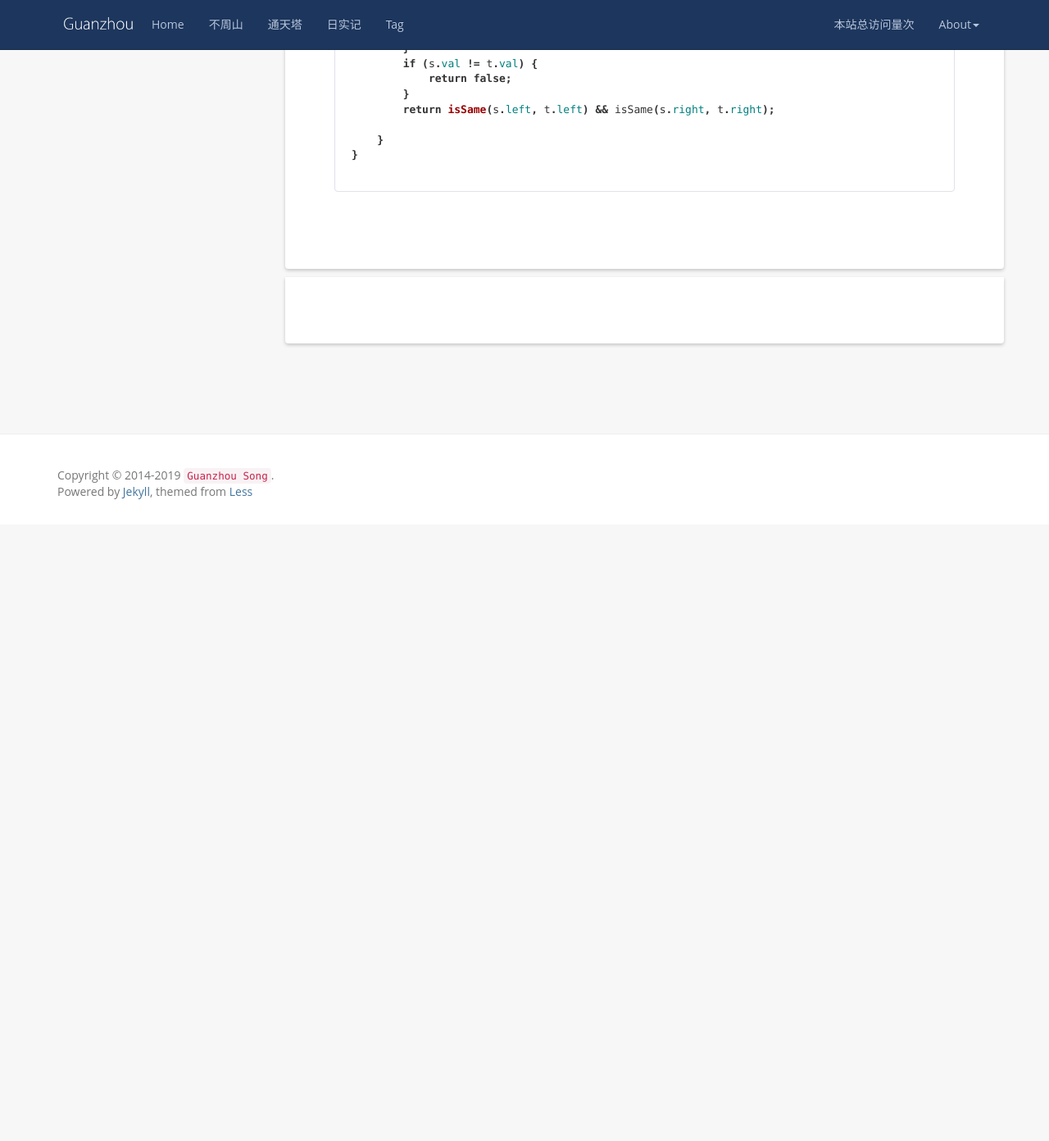
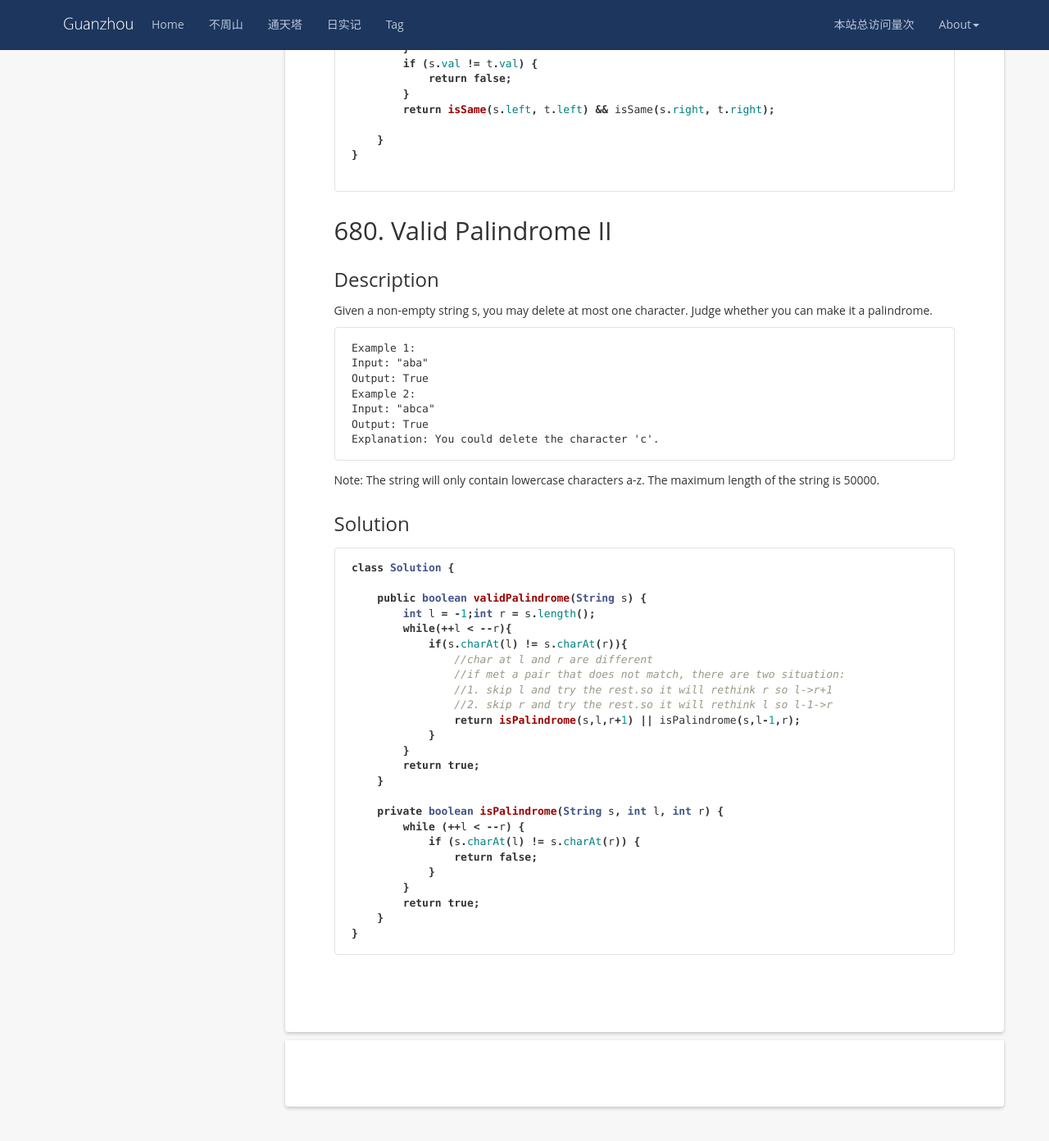
Before and after one commit to wangsimin04/GuanzhouSong.github.io, a Jekyll site: the page built from _posts/2019-11-01-LeetCode.md, in a window 1280 px wide and 1400 px high, scrolled down 54295 px. Shown: the top 1392 px of the window at 82% size. Built offline with Jekyll 4.4.1, drawn with Linux system fonts in a browser that asks for light colours; nearby versions of some CDN libraries; comment, search, counter and statistics services are not loaded; before the commit the page ends 54935 px from its top, so only the background shows below that.

Commit message:
Update 2019-11-01-LeetCode.md

````diff
--- a/_posts/2019-11-01-LeetCode.md
+++ b/_posts/2019-11-01-LeetCode.md
@@ -2647,3 +2647,48 @@ class Solution {
 }
 
 ```
+
+## 680. Valid Palindrome II
+### Description
+Given a non-empty string s, you may delete at most one character. Judge whether you can make it a palindrome.
+
+```
+Example 1:
+Input: "aba"
+Output: True
+Example 2:
+Input: "abca"
+Output: True
+Explanation: You could delete the character 'c'.
+```
+Note:
+The string will only contain lowercase characters a-z. The maximum length of the string is 50000.
+
+### Solution
+```java
+class Solution {
+
+    public boolean validPalindrome(String s) {
+        int l = -1;int r = s.length();
+        while(++l < --r){
+            if(s.charAt(l) != s.charAt(r)){
+                //char at l and r are different
+                //if met a pair that does not match, there are two situation:
+                //1. skip l and try the rest.so it will rethink r so l->r+1
+                //2. skip r and try the rest.so it will rethink l so l-1->r
+                return isPalindrome(s,l,r+1) || isPalindrome(s,l-1,r);
+            }
+        }
+        return true;
+    }
+
+    private boolean isPalindrome(String s, int l, int r) {
+        while (++l < --r) {
+            if (s.charAt(l) != s.charAt(r)) {
+                return false;
+            }
+        }
+        return true;
+    }
+}
+```
````
